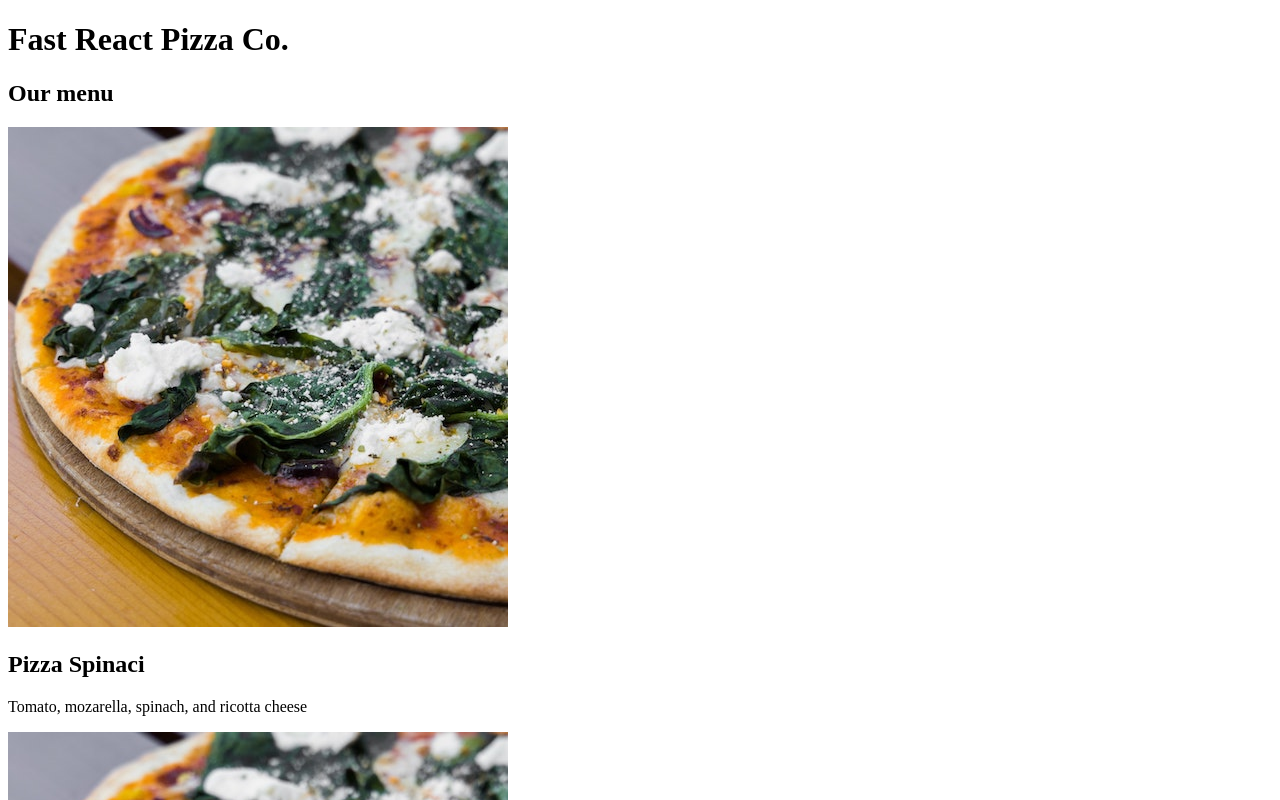
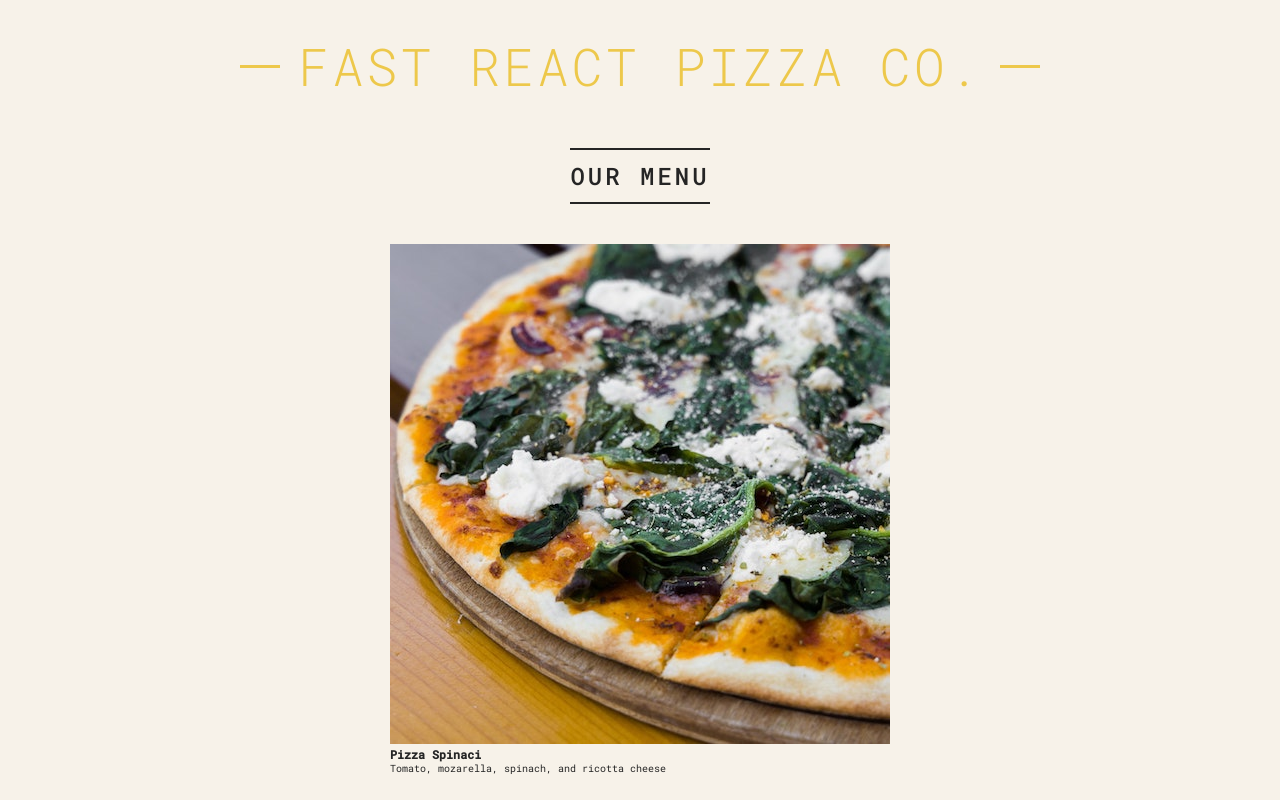
Before and after one commit to bkness/pizza-menu, a React app: page / in a window 1280 px wide. Shown: the top 800 px of the page. Built offline with nearby package versions, Linux system fonts and the light colour scheme.

Commit message:
Added CSS styles to components and update layout structure for App, Header, Menu, and Footer

```diff
--- a/src/index.css
+++ b/src/index.css
@@ -1,4 +1,4 @@
-@import url('https://fonts.googleapis.com/css2?family=Roboto+Mono:ital,wght@0,300;0,400;0,500;1,300&display=swap');
+@import url("https://fonts.googleapis.com/css2?family=Roboto+Mono:ital,wght@0,300;0,400;0,500;1,300&display=swap");
 
 * {
   margin: 0;
@@ -11,7 +11,7 @@ html {
 }
 
 body {
-  font-family: 'Roboto Mono', sans-serif;
+  font-family: "Roboto Mono", sans-serif;
   color: #252525;
   font-weight: 400;
   background-color: #f7f2e9;
@@ -55,9 +55,9 @@ body {
 .header h1::before,
 .header h1::after {
   display: block;
-  content: '';
+  content: "";
   height: 3px;
-  width: 12rem;
+  width: 4rem;
   background-color: #edc84b;
   position: absolute;
   top: calc(50% - 1px);
--- a/src/index.js
+++ b/src/index.js
@@ -1,6 +1,6 @@
 import React from "react";
 import ReactDOM from "react-dom/client";
-// import "./index.css";
+import "./index.css";
 
 const pizzaData = [
   {
@@ -49,7 +49,7 @@ const pizzaData = [
 
 function App() {
   return (
-    <div>
+    <div className="container">
       <Header />
       <Menu />
       <Footer />
@@ -58,18 +58,26 @@ function App() {
 }
 
 function Header() {
-  return <h1>Fast React Pizza Co.</h1>;
+  //   const style = { color: "red", fontSize: "48px", textTransform: "uppercase" };
+  const style = {};
+
+  // Use brackets to enter javastript code and return a value
+  return (
+    <header className="header footer">
+      <h1 style={style}>Fast React Pizza Co.</h1>
+    </header>
+  );
 }
 
 function Menu() {
   return (
-    <div>
+    <main className="menu">
       <h2>Our menu</h2>
       <Pizza />
       <Pizza />
       <Pizza />
       <Pizza />
-    </div>
+    </main>
   );
 }
 
@@ -84,7 +92,9 @@ function Footer() {
   //   else alert("Sorry we're closed");
 
   return (
-    <footer>{new Date().toLocaleTimeString()}. We're currently open!</footer>
+    <footer className="footer">
+      {new Date().toLocaleTimeString()}. We're currently open!
+    </footer>
   );
 
   //   return React.createElement("footer", null, "We're currently open!");
@@ -95,7 +105,7 @@ function Pizza() {
   return (
     <div>
       <img src="pizzas/spinaci.jpg" alt="Pizza spinaci" />
-      <h2>Pizza Spinaci</h2>
+      <h3>Pizza Spinaci</h3>
       <p>Tomato, mozarella, spinach, and ricotta cheese</p>
     </div>
   );
```
